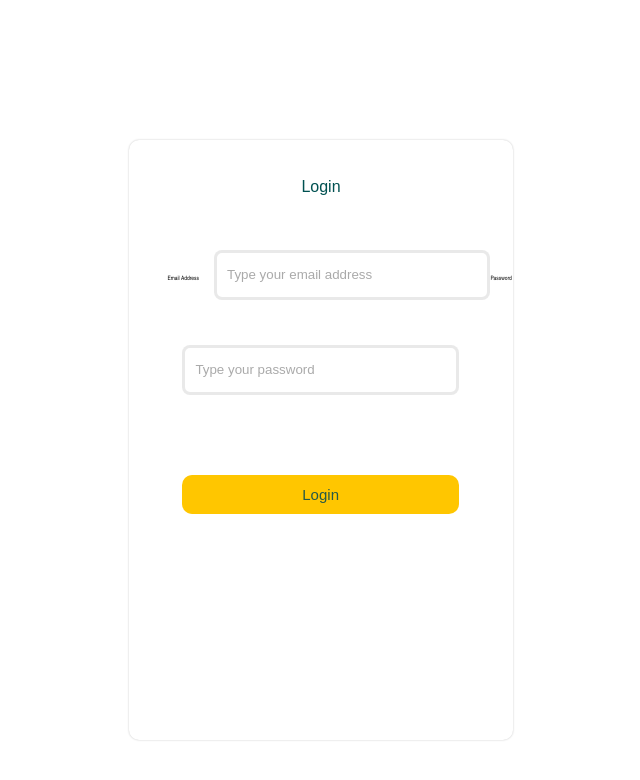
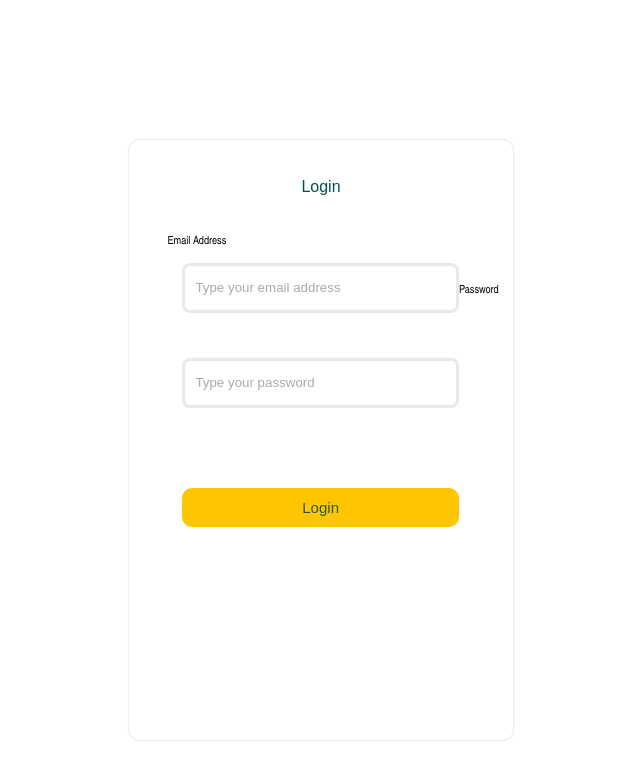
Before and after one commit to vdsingh/CS320_Team_3, a Next.js app in the folder frontend/: page /components/LoginForm in a window 1280 px wide. Shown: the top 780 px of the page, without its empty margins (319-959 px from the left). Built offline with nearby package versions, Linux system fonts and the light colour scheme.

Commit message:
Update login.module.css

```diff
--- a/frontend/styles/login.module.css
+++ b/frontend/styles/login.module.css
@@ -10,7 +10,7 @@
     color:  #000000;
     text-align: left;
     font-family:'Franklin Gothic Small', 'Arial Narrow', Arial, sans-serif;
-    font-size: 30%;
+    font-size: 70%;
     padding-left:10%;
     padding-top: 10%;
 
```
